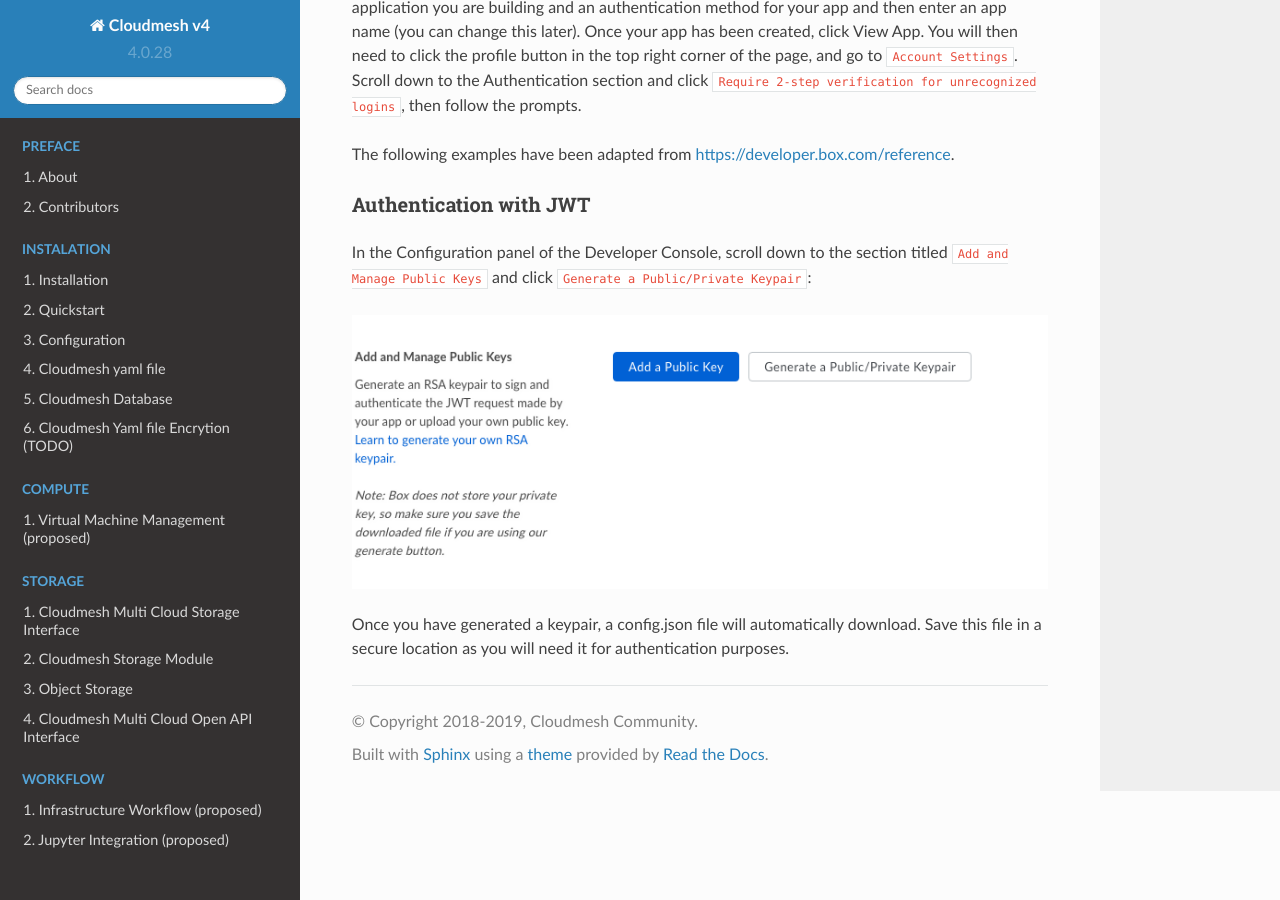
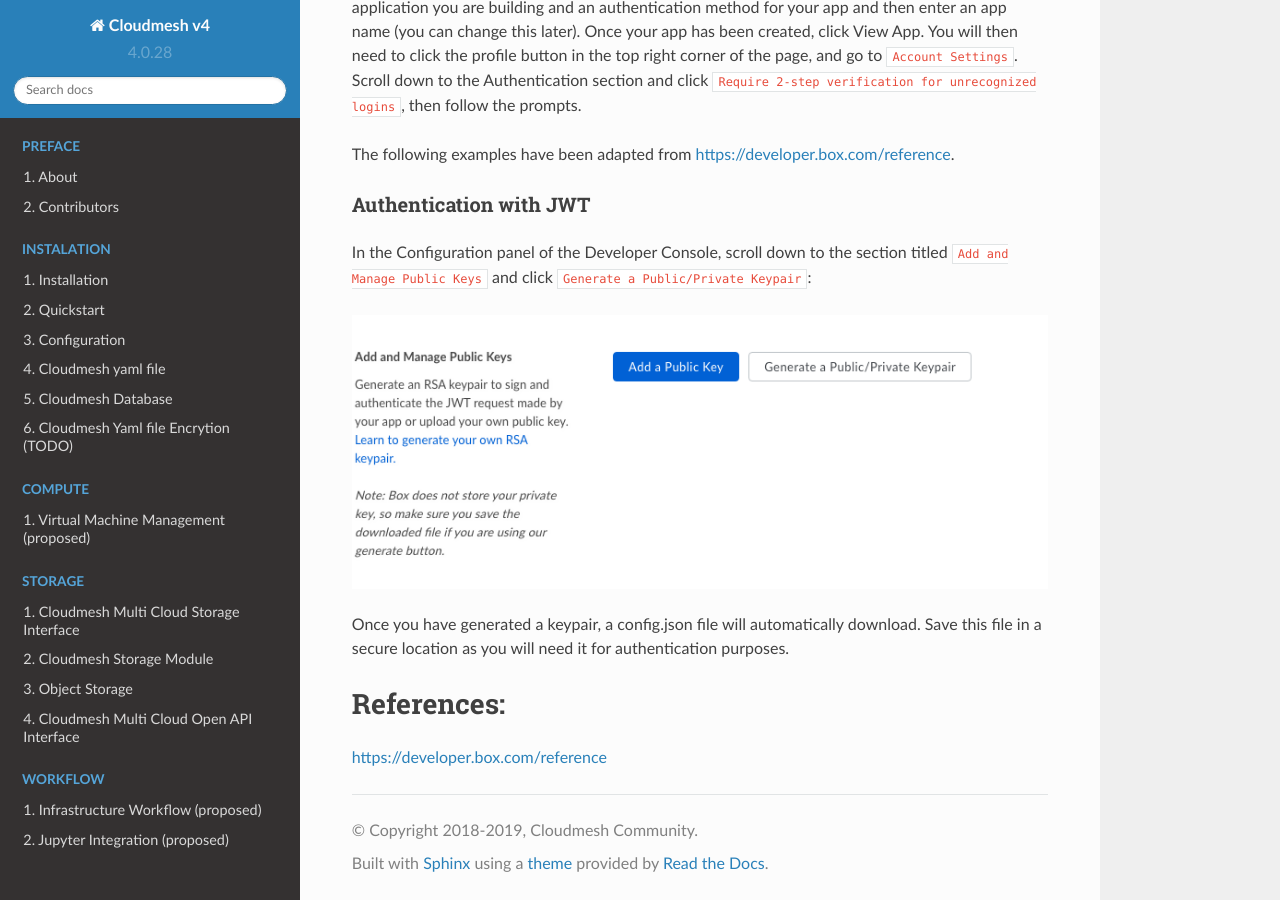
Before and after one commit to xiaoyue10131748/cloudmesh-manual, a Sphinx documentation site: the page built from docs-source/source/accounts/box.md, in a window 1280 px wide and 900 px high, scrolled down 2318 px. Built offline with Sphinx 7.4.7 and the Read the Docs theme 2.0.0, drawn with Linux system fonts in a browser that asks for light colours; pages that are not in the unit, such as notebooks, are missing from menus.

Commit message:
Update box.md

```diff
--- a/docs-source/source/accounts/box.md
+++ b/docs-source/source/accounts/box.md
@@ -1,5 +1,6 @@
 # Setting Up Your Box Account
 ## Sign up
+
 In the top right hand corner of the box [homepage](https://www.box.com/home) click on the `Get Started` button.
 
 ![get_started](images/box/get_started.png)
@@ -33,3 +34,7 @@
 Once you have generated a keypair, a config.json file will
 automatically download. Save this file in a secure location as you
 will need it for authentication purposes.
+
+# References:
+
+<https://developer.box.com/reference>
```
